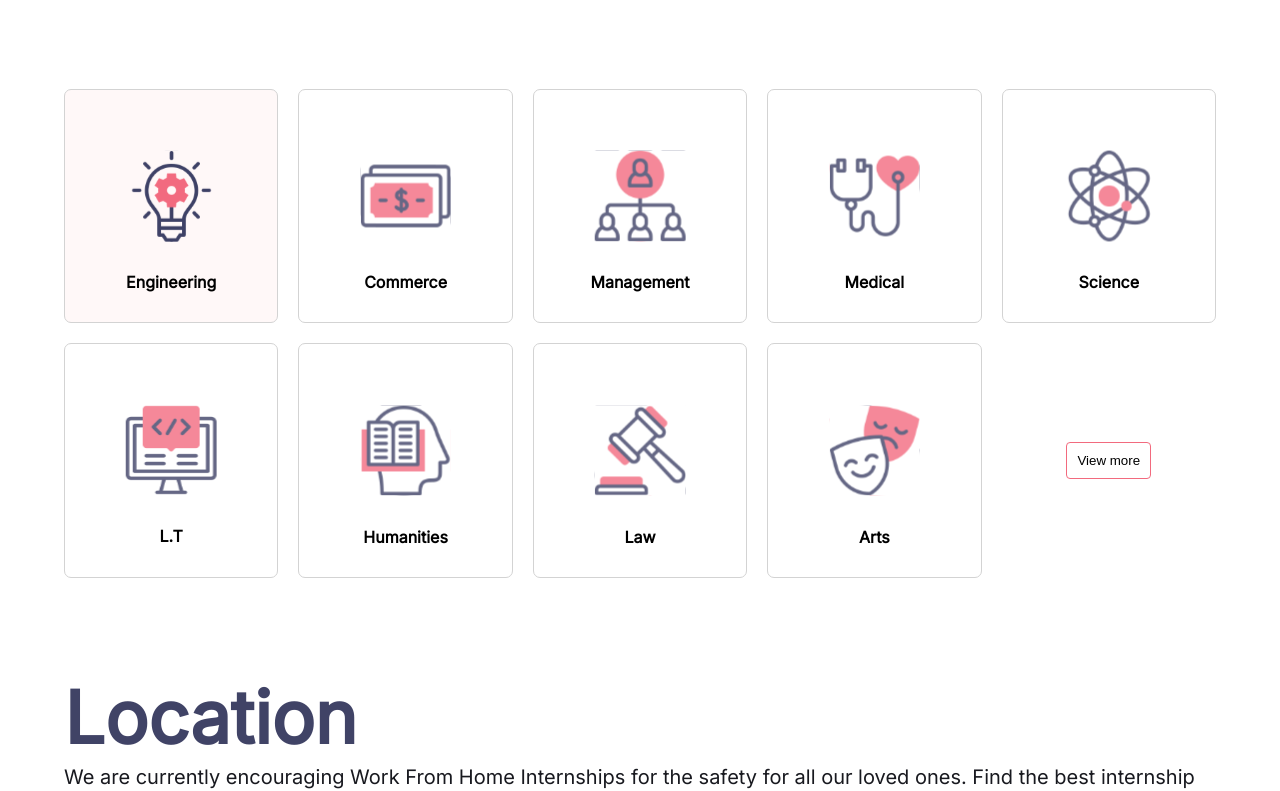
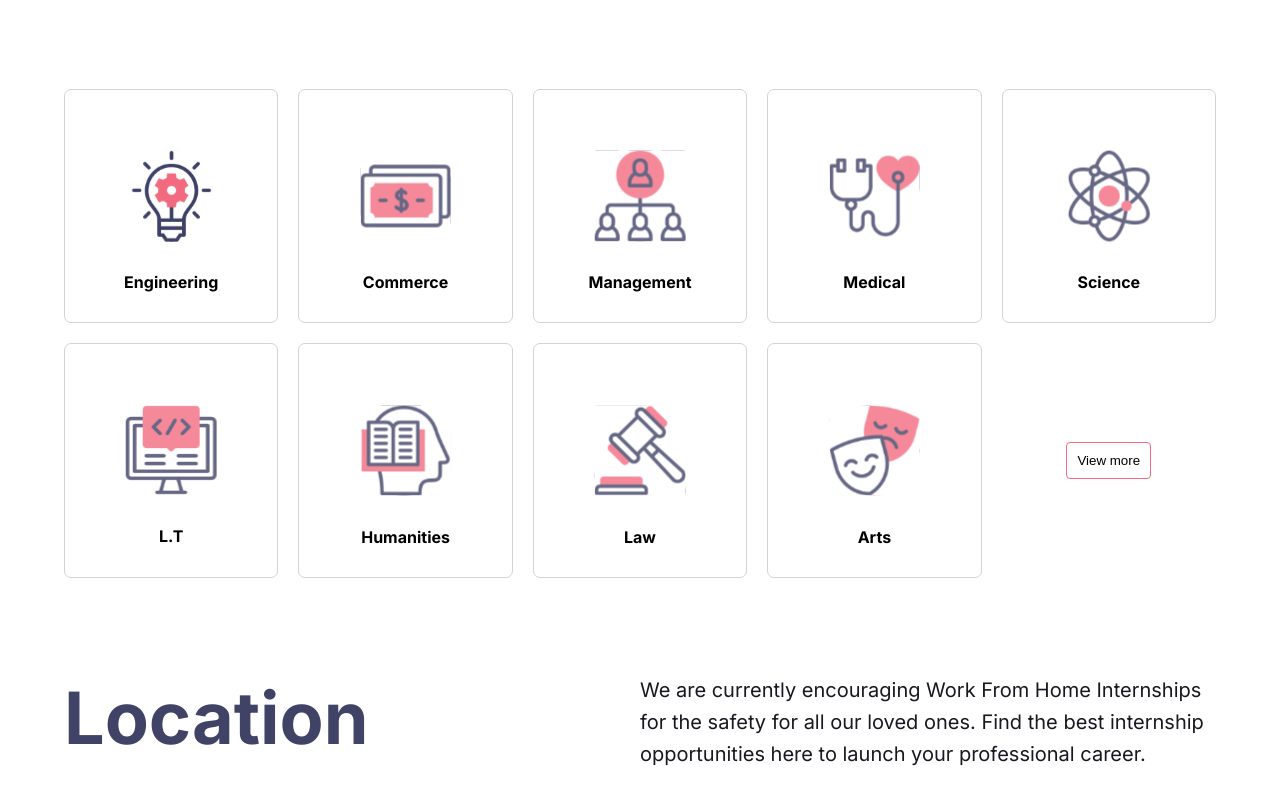
Before and after one commit to SayedTabish72/HiringBird-, a Next.js app: page / in a window 1280 px wide. Shown: the part 1034-1825 px from the top of the page. Built offline with nearby package versions, Linux system fonts and the light colour scheme; no server answers.

Commit message:
Ui fixes

```diff
--- a/pages/components/footer/styles/Footer.styled.js
+++ b/pages/components/footer/styles/Footer.styled.js
@@ -8,6 +8,7 @@ export const Container = styled.div`
   display: flex;
   align-items: center;
   flex-direction: column;
+  font-family: "Inter", sans-serif;
 `;
 
 export const InnerContainer = styled.div`
--- a/pages/components/homepage/parts/Founder.js
+++ b/pages/components/homepage/parts/Founder.js
@@ -68,6 +68,7 @@ export default Founder;
 
 const FounderContainer = styled.div`
   background-color: #c9cbe2;
+  font-family: "Inter", sans-serif;
 `;
 
 const Split = styled.div`
--- a/pages/components/homepage/parts/categories.js
+++ b/pages/components/homepage/parts/categories.js
@@ -135,9 +135,12 @@ const Wrap = styled.div`
   padding: 30px;
   border: 1px solid lightgrey;
   border-radius: 7px;
-  &:first-child {
+  transition: all 0.2s;
+  }
+  &:hover {
     background: #fff8f8;
   }
+
   &:last-child {
     display: flex;
     align-items: center;
--- a/pages/components/homepage/parts/locations.js
+++ b/pages/components/homepage/parts/locations.js
@@ -58,7 +58,14 @@ function Locations() {
 export default Locations;
 
 const Top = styled.div`
-  margin-bottom: 3rem;
+  display: flex;
+  * {
+    flex-basis: 100%;
+  }
+  margin-bottom: 5%;
+  @media (max-width: 800px) {
+    flex-direction: column;
+  }
 `;
 const Left = styled.div`
   h1 {
@@ -91,6 +98,12 @@ const Wrap = styled.div`
   border-radius: 4px;
   height: 200px;
   flex-basis: 23%;
+  transition: all 0.2s;
+  }
+  &:hover {
+    background: #fff8f8;
+  }
+
   img {
     object-fit: cover;
     margin-bottom: 10px;
--- a/pages/components/homepage/parts/styles/CommonComponents/Container.styled.js
+++ b/pages/components/homepage/parts/styles/CommonComponents/Container.styled.js
@@ -4,4 +4,5 @@ export const Container = styled.div`
   margin-inline: auto;
   width: min(90%, 90rem);
   padding: 3rem 0;
+  font-family: "Inter", sans-serif;
 `;
--- a/pages/components/navbar/styles/Navbar.styled.js
+++ b/pages/components/navbar/styles/Navbar.styled.js
@@ -61,6 +61,7 @@ export const Wrapper = styled.div`
   align-items: center;
   width: min(98%, 90rem);
   margin-inline: auto;
+  font-family: "Inter", sans-serif;
 `;
 export const Left = styled.div`
   flex: 1;
--- a/pages/index.js
+++ b/pages/index.js
@@ -9,6 +9,12 @@ export default function Home() {
         <title>Home</title>
         <meta name="description" content="Generated by create next app" />
         <link rel="icon" href="/favicon.ico" />
+        <link rel="preconnect" href="https://fonts.googleapis.com" />
+        <link rel="preconnect" href="https://fonts.gstatic.com" crossOrigin />
+        <link
+          href="https://fonts.googleapis.com/css2?family=Inter:wght@300;400;700&display=swap"
+          rel="stylesheet"
+        ></link>
       </Head>
       <HomePage />
     </>
```
